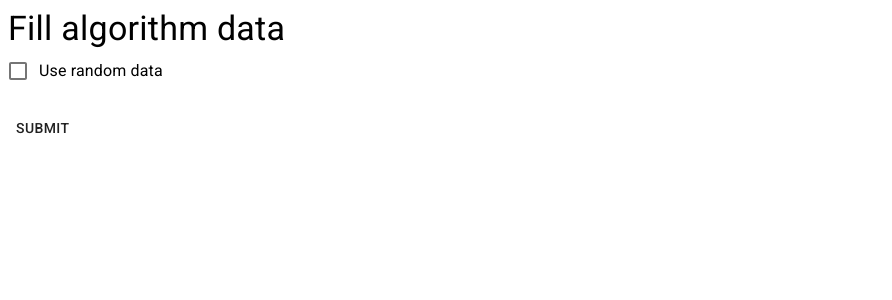
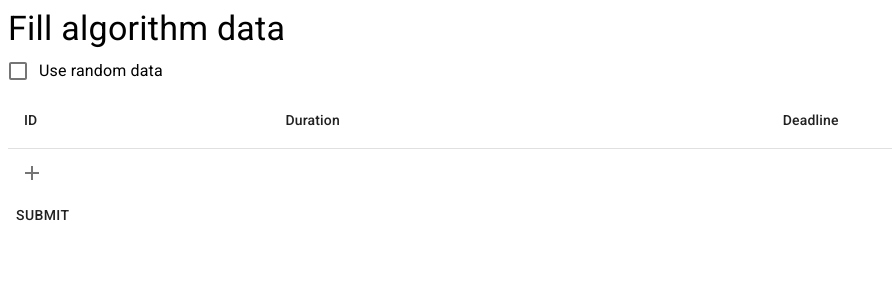
Before and after one commit to TheSubliminal/job-shop-scheduling, a React (Create React App) app in the folder client/: page / in a window 1280 px wide. Shown: the top 300 px of the page, without its empty margins (0-892 px from the left). Built offline with nearby package versions, Linux system fonts and the light colour scheme.

Commit message:
Add JobDataTable

```diff
--- a/client/src/components/DataForm/InputDataTable/index.jsx
+++ /dev/null
@@ -1,7 +0,0 @@
-import React from 'react';
-
-const InputDataTable = () => {
-  return null;
-};
-
-export default InputDataTable;
--- a/client/src/components/DataForm/index.jsx
+++ b/client/src/components/DataForm/index.jsx
@@ -1,16 +1,39 @@
 import React, { useState } from 'react';
 import { Button, Checkbox, FormControlLabel, Typography } from '@material-ui/core';
 
-import InputDataTable from './InputDataTable';
-import NumOfRandomJobsInput from './NumOfRandomJobsInput';
+import InputDataTable from '../JobDataTable';
+import NumOfRandomJobsInput from '../NumOfRandomJobsInput';
 
 const defaultNumOfRandomJobs = 5;
 
 const DataForm = () => {
   const [isRandom, setIsRandom] = useState(false);
   const [numOfRandomJobs, setNumOfRandomJobs] = useState(defaultNumOfRandomJobs);
+  const [jobs, setJobs] = useState([]);
 
   const toggleIsRandom = () => setIsRandom(prevIsRandom => !prevIsRandom);
+
+  const onAddJob = () => {
+    const newJob = {
+      id: jobs.length + 1,
+      duration: 0,
+      deadline: 0
+    };
+
+    setJobs(prevJobs => [...prevJobs, newJob]);
+  };
+
+  const onChangeJob = (updatedJob) => {
+    setJobs(prevJobs => prevJobs.map((job) => job.id === updatedJob.id ? updatedJob : job));
+  };
+
+  const onRemoveJob = (removedJobId) => {
+    setJobs(prevJobs => {
+      return prevJobs
+        .filter((job) => job.id !== removedJobId)
+        .map((job, index) => ({ ...job, id: index + 1 }));
+    });
+  };
 
   const submitData = () => null;
 
@@ -36,7 +59,14 @@ const DataForm = () => {
             onChange={setNumOfRandomJobs}
           />
         )
-        : <InputDataTable />
+        : (
+          <InputDataTable
+            jobs={jobs}
+            onChangeJob={onChangeJob}
+            onAddJob={onAddJob}
+            onRemoveJob={onRemoveJob}
+          />
+        )
       }
       <br />
       <Button onClick={submitData}>Submit</Button>
--- /dev/null
+++ b/client/src/components/JobDataTable/JobTableRow/index.jsx
@@ -0,0 +1,63 @@
+import React from 'react';
+import PropTypes from 'prop-types';
+import { TableRow, TableCell, TextField, IconButton } from '@material-ui/core';
+import DeleteIcon from '@material-ui/icons/Delete';
+
+const JobTableRow = ({ job, onDurationChange, onDeadlineChange, onRemove }) => {
+  const editable = onDurationChange && onDeadlineChange;
+
+  return (
+    <TableRow>
+      <TableCell>
+        {job.id}
+      </TableCell>
+      <TableCell>
+        {editable
+          ? (
+            <TextField
+              value={job.duration}
+              type='number'
+              label='Duration'
+              size='small'
+              onChange={onDurationChange}
+            />
+          )
+          : job.duration}
+      </TableCell>
+      <TableCell>
+        {editable
+          ? (
+            <TextField
+              value={job.deadline}
+              type='number'
+              label='Deadline'
+              size='small'
+              onChange={onDeadlineChange}
+            />
+          )
+          : job.duration}
+      </TableCell>
+      {editable && (
+        <TableCell>
+          <IconButton onClick={onRemove}>
+            <DeleteIcon />
+          </IconButton>
+        </TableCell>
+      )}
+
+    </TableRow>
+  );
+};
+
+JobTableRow.propTypes = {
+  job: PropTypes.exact({
+    id: PropTypes.number.isRequired,
+    duration: PropTypes.number.isRequired,
+    deadline: PropTypes.number.isRequired
+  }).isRequired,
+  onDurationChange: PropTypes.func,
+  onDeadlineChange: PropTypes.func,
+  onRemove: PropTypes.func
+};
+
+export default JobTableRow;
--- /dev/null
+++ b/client/src/components/JobDataTable/index.jsx
@@ -0,0 +1,74 @@
+import React from 'react';
+import PropTypes from 'prop-types';
+
+import { IconButton, Table, TableHead, TableBody, TableRow, TableCell } from '@material-ui/core';
+import AddIcon from '@material-ui/icons/Add';
+
+import JobTableRow from './JobTableRow';
+
+const InputDataTable = ({ jobs, onAddJob, onChangeJob, onRemoveJob }) => {
+  const editable = onAddJob && onChangeJob;
+
+  const onChangeJobProp = (id, propName) => (event) => {
+    const value = parseInt(event.target.value, 10);
+
+    if (isNaN(value) || value < 0) {
+      return;
+    }
+
+    const jobToUpdate = jobs.find(job => job.id === id);
+    const updatedJob = jobToUpdate && { ...jobToUpdate, [propName]: value };
+
+    if (updatedJob) {
+      onChangeJob(updatedJob);
+    }
+  };
+
+  const jobRows = jobs.map((job) => (
+    <JobTableRow
+      key={job.id}
+      job={job}
+      onDurationChange={onChangeJobProp(job.id, 'duration')}
+      onDeadlineChange={onChangeJobProp(job.id, 'deadline')}
+      onRemove={() => onRemoveJob(job.id)}
+    />
+  ));
+
+  return (
+    <>
+      <Table>
+        <TableHead>
+          <TableRow>
+            <TableCell>ID</TableCell>
+            <TableCell>Duration</TableCell>
+            <TableCell>Deadline</TableCell>
+          </TableRow>
+        </TableHead>
+        <TableBody>
+          {jobRows}
+        </TableBody>
+      </Table>
+      {editable && (
+        <IconButton aria-label='Add job' onClick={onAddJob}>
+          <AddIcon />
+        </IconButton>
+      )}
+    </>
+  );
+};
+
+const jobPropType = PropTypes.exact({
+  id: PropTypes.number.isRequired,
+  duration: PropTypes.number.isRequired,
+  deadline: PropTypes.number.isRequired
+});
+
+InputDataTable.propTypes = {
+  jobs: PropTypes.arrayOf(jobPropType).isRequired,
+  editable: PropTypes.bool,
+  onAddJob: PropTypes.func,
+  onChangeJob: PropTypes.func,
+  onRemoveJob: PropTypes.func
+};
+
+export default InputDataTable;
```
Also changed, not shown: client/src/components/NumOfRandomJobsInput/index.jsx (renamed from client/src/components/DataForm/NumOfRandomJobsInput/index.jsx).
